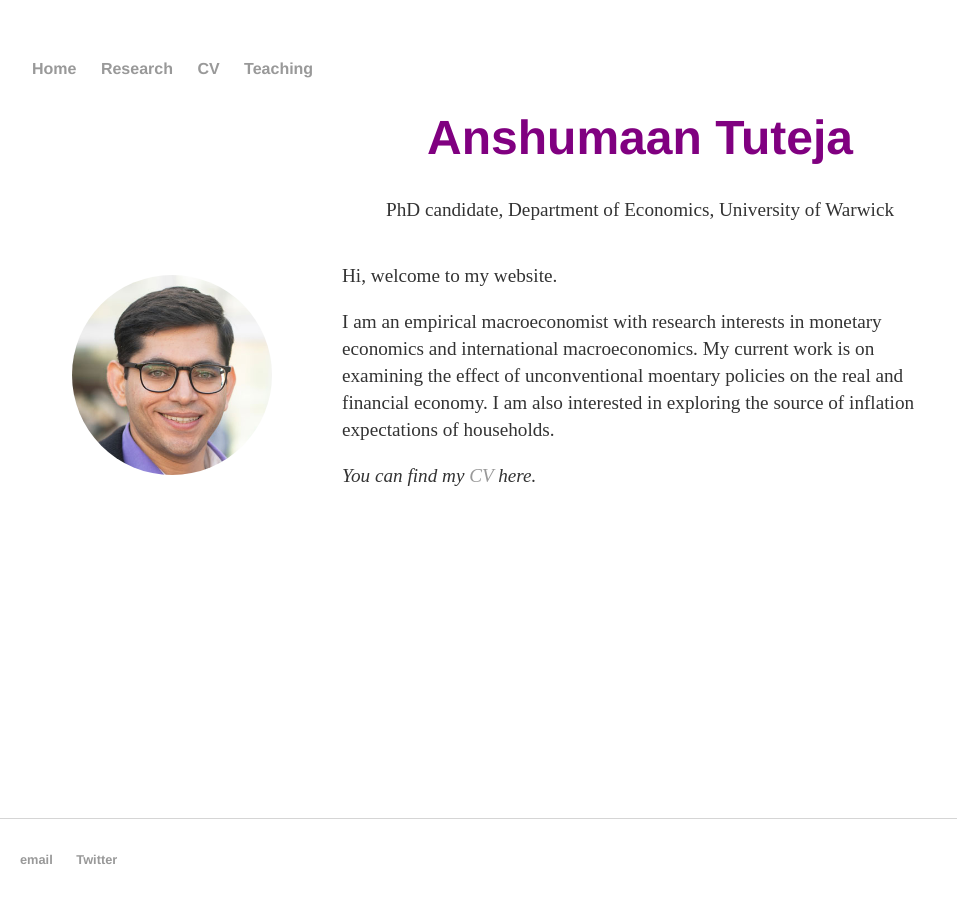
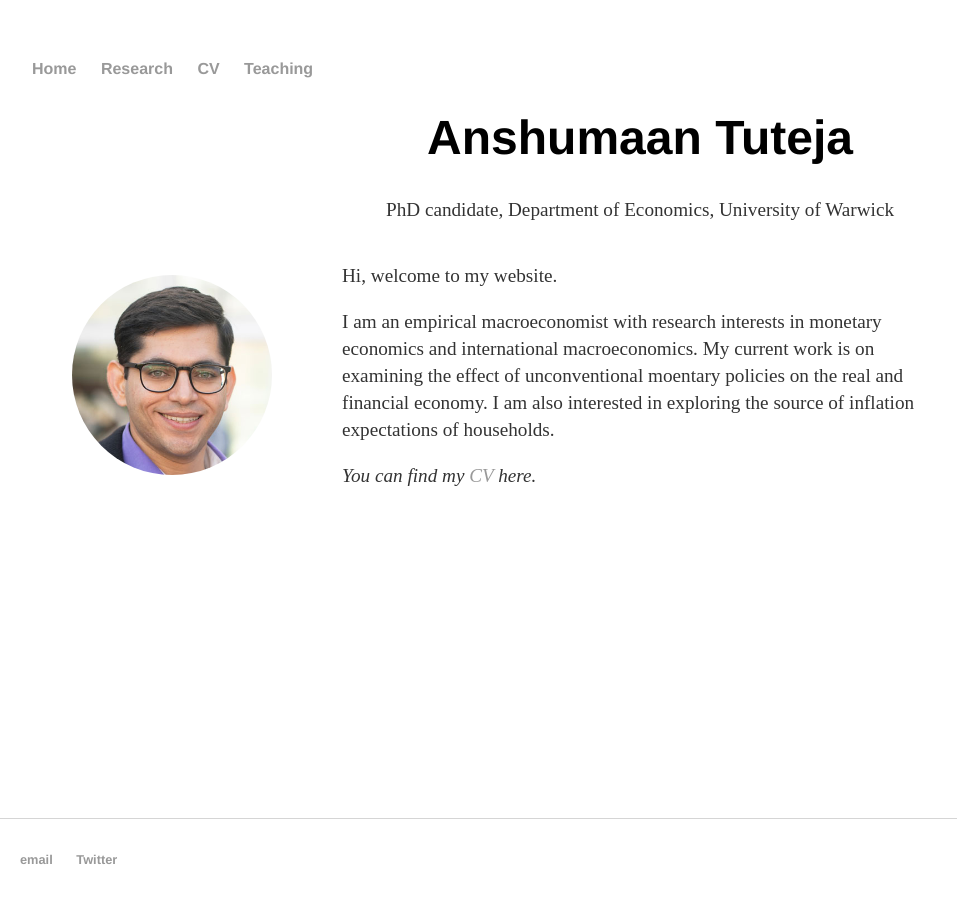
Before and after one commit to anshumaan-tuteja/anshumaan-tuteja.github.io, a Jekyll site: the page built from index.html, in a window 1280 px wide. Shown: the whole page, without its empty margins (0-957 px from the left). Built offline with Jekyll 4.4.1, drawn with Linux system fonts in a browser that asks for light colours.

Commit message:
Update main.css

```diff
--- a/css/main.css
+++ b/css/main.css
@@ -101,9 +101,6 @@ main {
 
     }
 
-    body {
-          color: purple;
-      }
 
 .homepageContent img {
     width: 200px;
```
